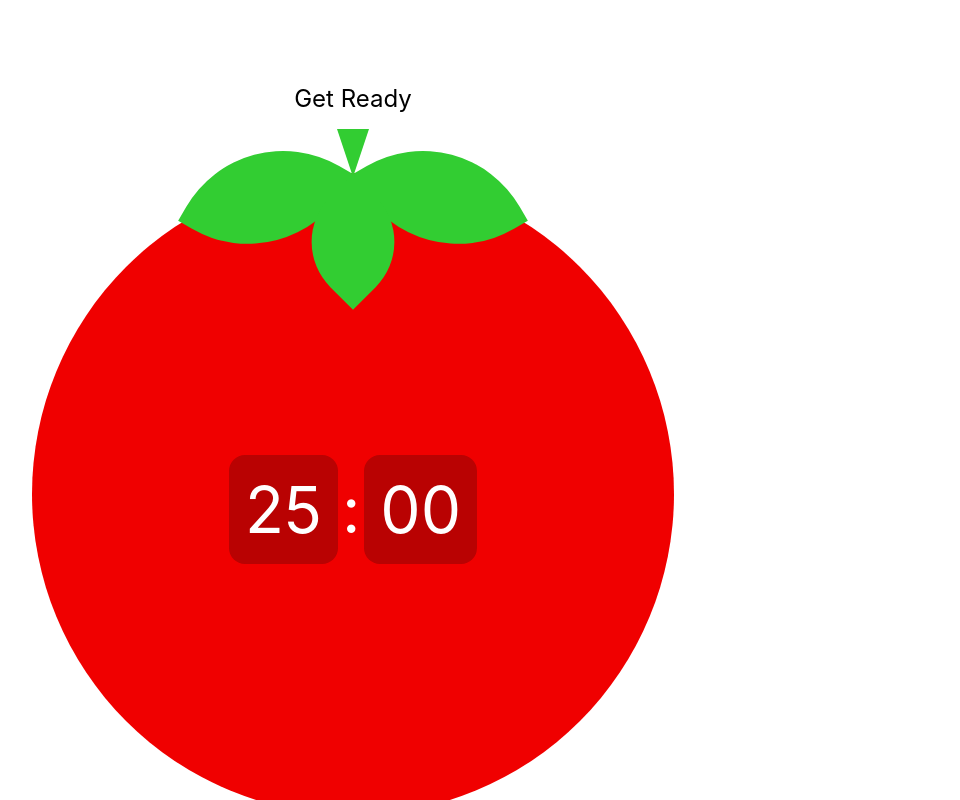
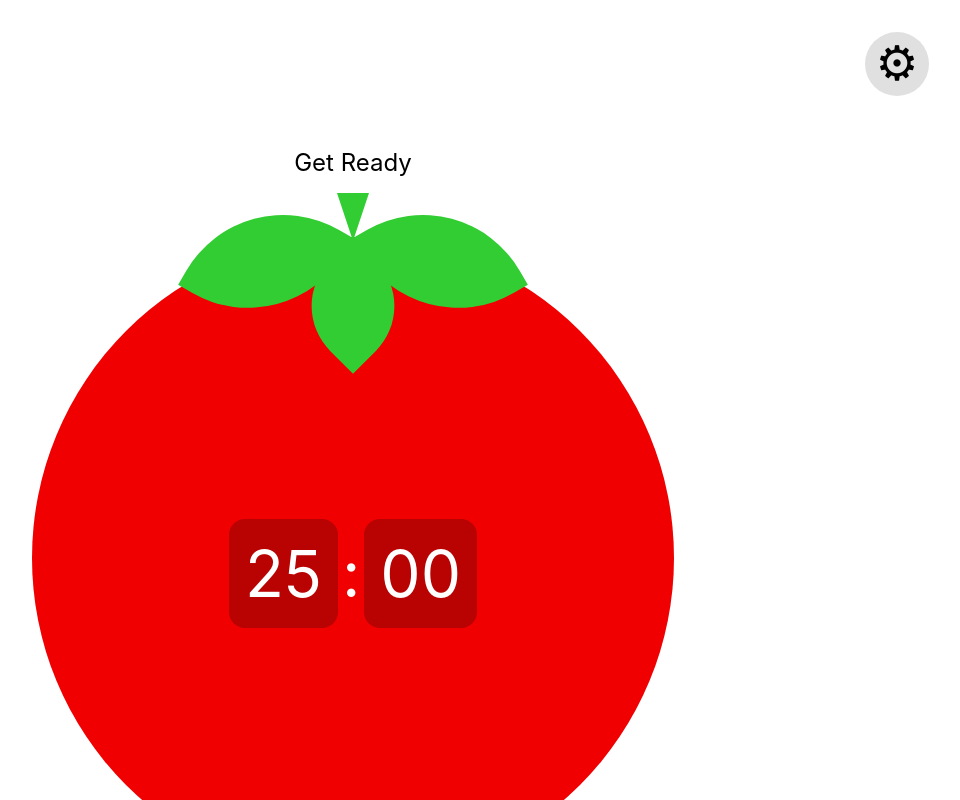
Before and after one commit to AVor0n/pomodoro-timer, a React (Vite) app: page / in a window 1280 px wide. Shown: the top 800 px of the page, without its empty margins (287-1247 px from the left). Built offline with nearby package versions, Linux system fonts and the light colour scheme.

Commit message:
feat: add switch to settingsPage

```diff
--- a/src/App.tsx
+++ b/src/App.tsx
@@ -2,6 +2,7 @@ import { useReducer } from "react";
 import "./App.css";
 import Header from "./components/Header/Header";
 import HomePage from "./pages/Home/Home";
+import SettingsPage from "./pages/Settings/Settings";
 import context from "./ts/context";
 import { reducer } from "./ts/reducer";
 import { initialState } from "./ts/state";
@@ -13,7 +14,7 @@ function App() {
     <context.Provider value={[state, dispatch]}>
       <div className="app">
         <Header />
-        <HomePage />
+        {state.isSettingsOpen ? <SettingsPage /> : <HomePage />}
       </div>
     </context.Provider>
   );
--- a/src/components/Header/Header.tsx
+++ b/src/components/Header/Header.tsx
@@ -1,7 +1,27 @@
+import { useContext } from "react";
+import { closeSettings, openSettings } from "../../ts/actionCreators";
+import context from "../../ts/context";
+import Button from "../Button/Button";
 import "./header.css";
 
 function Header() {
-  return <header className="header"></header>;
+  const [state, dispatch] = useContext(context);
+
+  function openSettingsPage() {
+    dispatch(openSettings());
+  }
+
+  function closeSettingsPage() {
+    dispatch(closeSettings());
+  }
+
+  return (
+    <header className="header">
+      <Button action={state.isSettingsOpen ? closeSettingsPage : openSettingsPage}>
+        {state.isSettingsOpen ? "↩" : "⚙"}
+      </Button>
+    </header>
+  );
 }
 
 export default Header;
--- a/src/ts/actionCreators.ts
+++ b/src/ts/actionCreators.ts
@@ -32,3 +32,13 @@ export const setBreakLength = (breakLength: number) =>
     type: "SET_BREAK_LENGTH",
     breakLength: breakLength,
   };
+
+export const openSettings = () =>
+  <const>{
+    type: "OPEN_SETTINGS",
+  };
+
+export const closeSettings = () =>
+  <const>{
+    type: "CLOSE_SETTINGS",
+  };
--- a/src/ts/reducer.ts
+++ b/src/ts/reducer.ts
@@ -6,6 +6,12 @@ export type ActionTypes = ReturnType<InferValueTypes<typeof actionCreators>>;
 
 export function reducer(state: State, action: ActionTypes): State {
   switch (action.type) {
+    case "OPEN_SETTINGS":
+      return { ...state, isSettingsOpen: true };
+
+    case "CLOSE_SETTINGS":
+      return { ...state, isSettingsOpen: false };
+
     case "START_TIMER":
       return { ...state, timerId: action.timerId };
 
--- a/src/ts/state.ts
+++ b/src/ts/state.ts
@@ -1,4 +1,5 @@
 export type State = {
+  isSettingsOpen: boolean;
   timerId: number | undefined;
   min: number;
   sec: number;
@@ -7,6 +8,7 @@ export type State = {
 };
 
 export const initialState: State = {
+  isSettingsOpen: false,
   timerId: undefined,
   sesionLength: 25,
   breakLength: 5,
```
